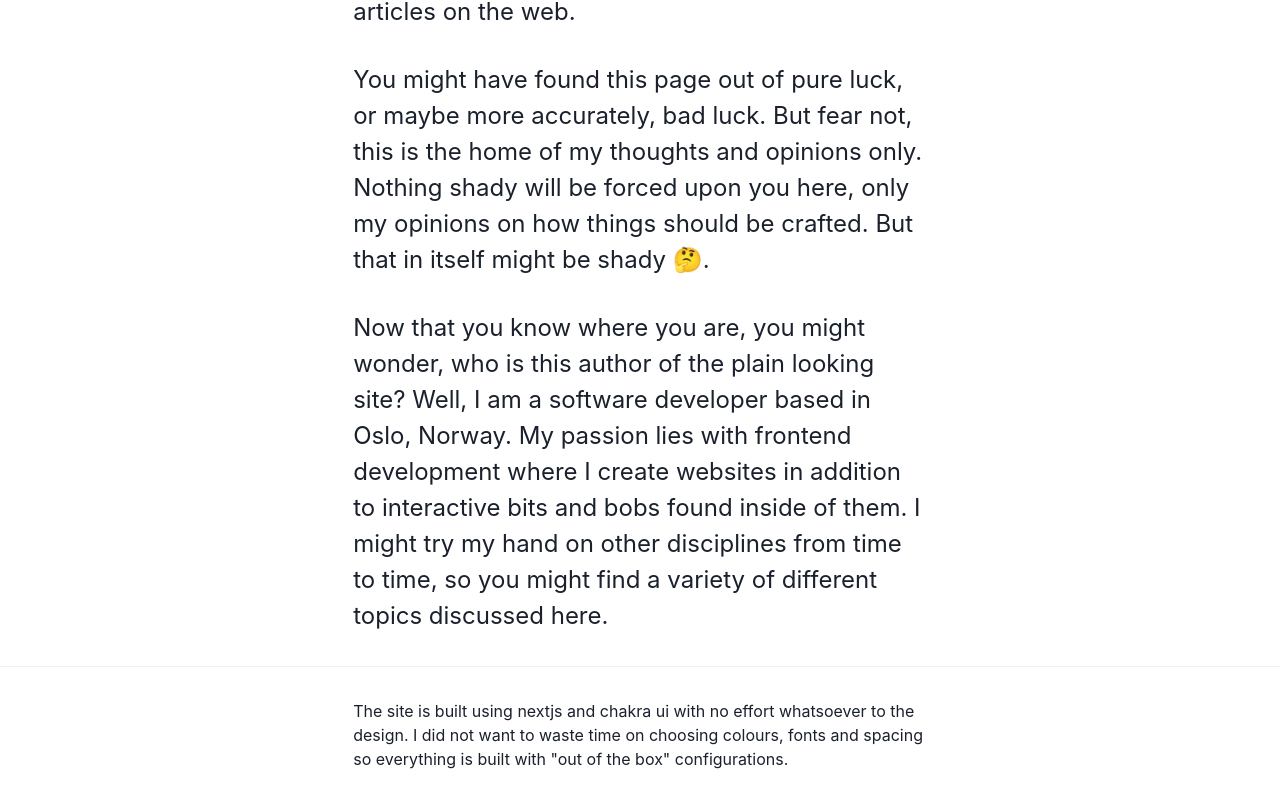
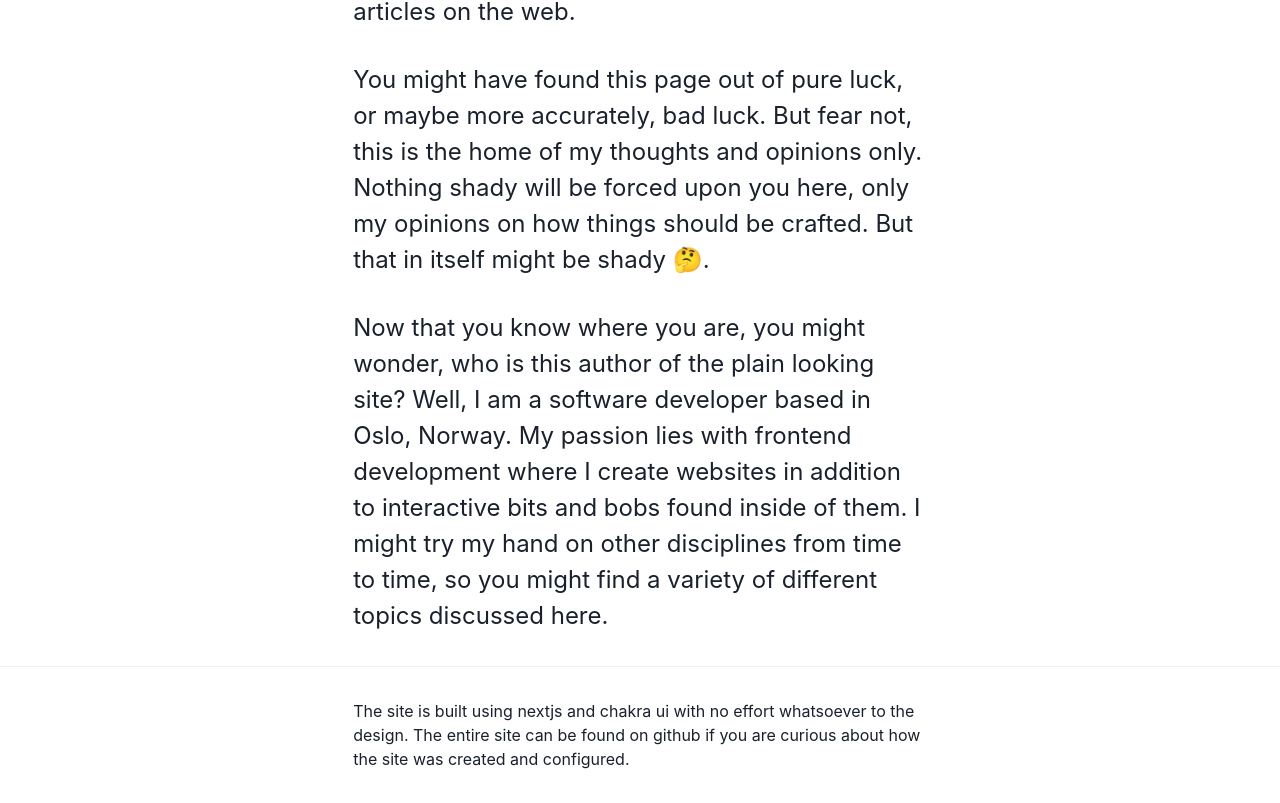
Before and after one commit to LitenApe/blog, a Next.js app: page / in a window 1280 px wide. Shown: the part 903-1706 px from the top of the page. Built offline with nearby package versions, Linux system fonts and the light colour scheme.

Commit message:
chore: include repo in footer

```diff
--- a/components/layout/Footer.tsx
+++ b/components/layout/Footer.tsx
@@ -6,9 +6,9 @@ export function Footer() {
       <Text fontSize="md" my={4}>
         The site is built using <Link href="https://nextjs.org/">nextjs</Link>{' '}
         and <Link href="https://chakra-ui.com">chakra ui</Link> with no effort
-        whatsoever to the design. I did not want to waste time on choosing
-        colours, fonts and spacing so everything is built with &quot;out of the
-        box&quot; configurations.
+        whatsoever to the design. The entire site can be found on{' '}
+        <Link href="https://github.com/LitenApe/blog">github</Link> if you are
+        curious about how the site was created and configured.
       </Text>
     </Container>
   );
```
